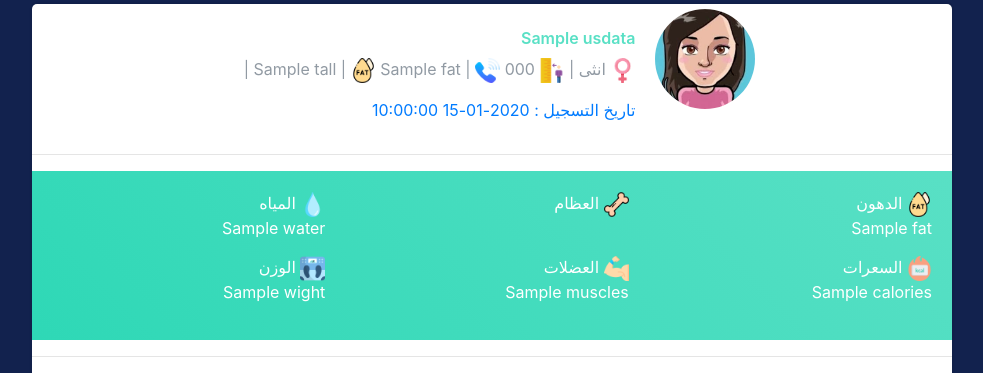
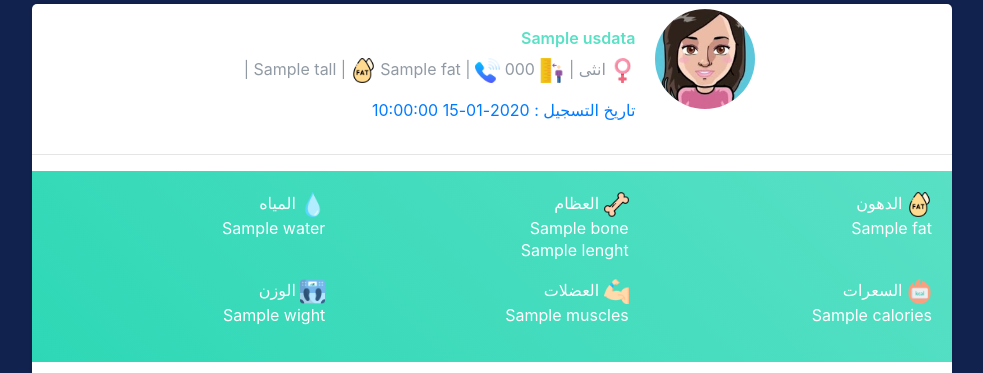
Before and after one commit to melazazy/clinc1, a Flask app: template templates/profile.html in a window 1280 px wide. Shown: the part 130-503 px from the top of the page, without its empty margins (243-1226 px from the left). Run offline with Flask 2, Linux system fonts and the light colour scheme; the template is opened without the code that fills it: most values are stand-ins (such as "Sample title", 1, 10 or a date in 2020); some libraries are stand-ins or nearby versions.

Commit message:
Update profile.html

```diff
--- a/templates/profile.html
+++ b/templates/profile.html
@@ -66,8 +66,10 @@
                         <div class="col-4">
                             <img src="../static/icons/bone.png" alt="strong" width="25px" srcset=""> العظام
                             <p>
-                                {% if detdata.lenght >0%}
-                                {{detdata[detdata.lenght-1].bone}}
+                                {% if detdata[0]%}
+                                {{detdata[0].bone}}
+                                <br>
+                                {{detdata.lenght}}
                                 {% endif %}</p>
                         </div>
                         <div class="col-4">
```
